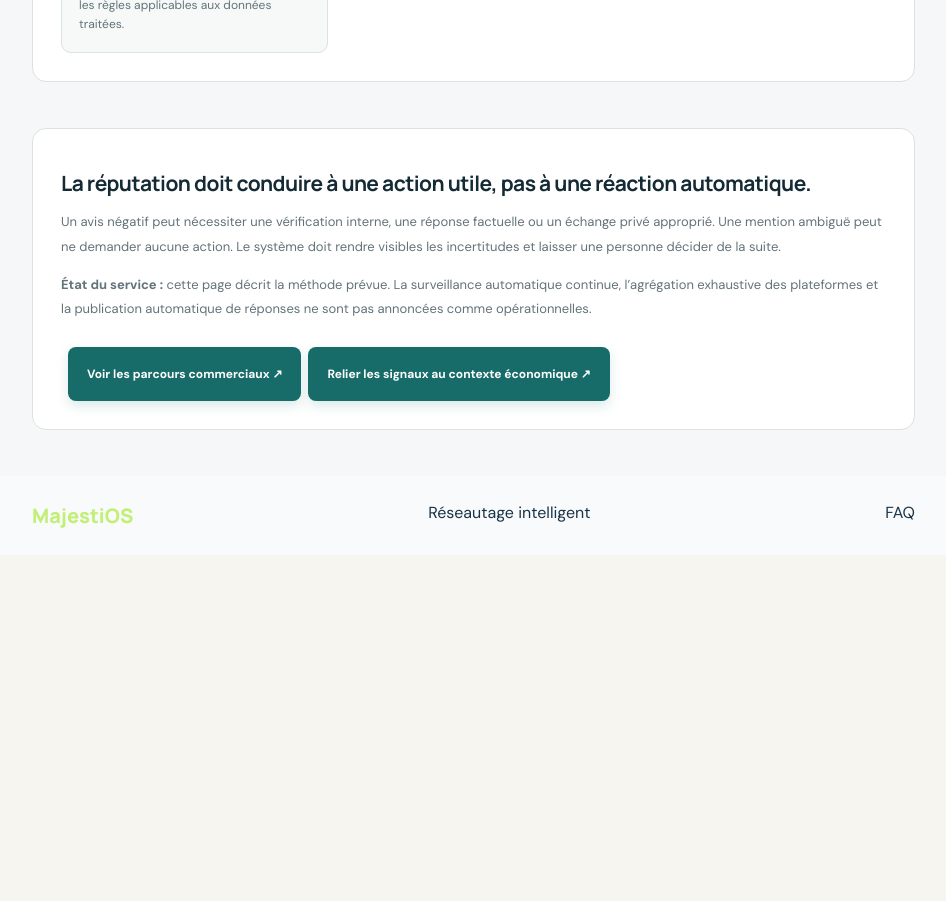
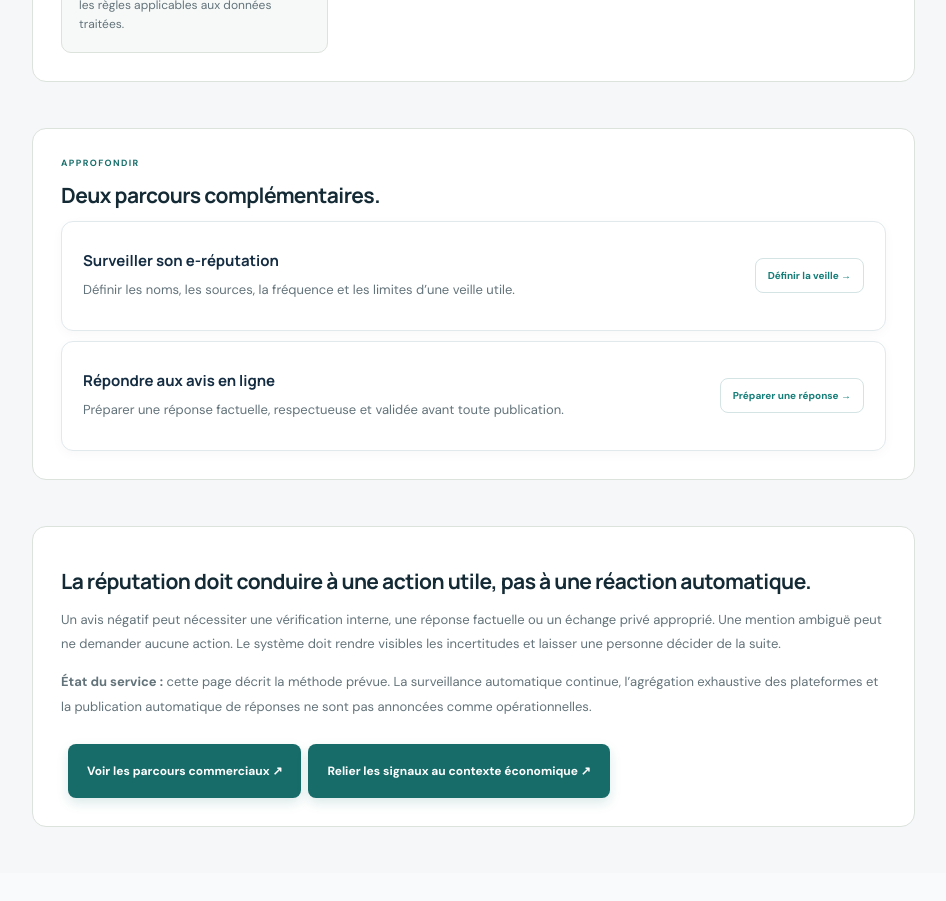
Before and after one commit to Chexpeer/Majestios, a Next.js app: page /developpement-commercial/e-reputation in a window 1280 px wide. Shown: the part 1860-2761 px from the top of the page, without its empty margins (286-1232 px from the left). Before the commit the page ends 2415 px from the top, so only its background shows below. Built offline with nearby package versions, Linux system fonts and the light colour scheme.

Commit message:
Relier la page e-réputation à ses parcours spécialisés

```diff
--- a/src/app/developpement-commercial/e-reputation/page.tsx
+++ b/src/app/developpement-commercial/e-reputation/page.tsx
@@ -19,6 +19,7 @@ export default function EReputationPage() {
   <section className="how-section concept-hero"><div><span className="section-label">DÉVELOPPEMENT COMMERCIAL · RÉPUTATION</span><h1>Écouter, vérifier, <em>répondre avec discernement.</em></h1><p>L’e-réputation ne consiste pas à collecter toutes les mentions disponibles. Elle demande de repérer les publications pertinentes, de les replacer dans leur contexte et de choisir une réponse proportionnée, sans confondre opinion, fait établi et incident à vérifier.</p></div></section>
   <section className="concept-principles"><span className="section-label">PARCOURS DE TRAITEMENT</span><h2>Cinq étapes, de la mention à la décision.</h2><ol className="bodacc-steps">{stages.map(s=><li key={s.n}><span>{s.n}</span><div><h3>{s.title}</h3><p>{s.text}</p></div></li>)}</ol></section>
   <section className="concept-principles"><span className="section-label">RÈGLES DE QUALITÉ</span><h2>Une veille responsable et exploitable.</h2><div className="bodacc-principle-grid"><div><strong>Traçabilité</strong><span>Conserver la source originale, la date et les limites de l’observation.</span></div><div><strong>Validation humaine</strong><span>Faire relire les réponses sensibles avant publication ; ne pas automatiser une réaction sans contrôle.</span></div><div><strong>Confidentialité</strong><span>Ne pas révéler d’informations client, de données personnelles ou d’éléments internes dans une réponse publique.</span></div><div><strong>Accès légitime</strong><span>Respecter les conditions d’accès et d’utilisation des plateformes, ainsi que les règles applicables aux données traitées.</span></div></div></section>
+  <section className="concept-principles"><span className="section-label">APPROFONDIR</span><h2>Deux parcours complémentaires.</h2><div className="results-list"><article className="result-card"><div className="result-main"><h3>Surveiller son e-réputation</h3><p>Définir les noms, les sources, la fréquence et les limites d’une veille utile.</p></div><div className="result-actions"><Link className="result-action" href="/developpement-commercial/e-reputation/surveiller">Définir la veille →</Link></div></article><article className="result-card"><div className="result-main"><h3>Répondre aux avis en ligne</h3><p>Préparer une réponse factuelle, respectueuse et validée avant toute publication.</p></div><div className="result-actions"><Link className="result-action" href="/developpement-commercial/e-reputation/repondre-aux-avis">Préparer une réponse →</Link></div></article></div></section>
   <section className="concept-principles"><h2>La réputation doit conduire à une action utile, pas à une réaction automatique.</h2><p>Un avis négatif peut nécessiter une vérification interne, une réponse factuelle ou un échange privé approprié. Une mention ambiguë peut ne demander aucune action. Le système doit rendre visibles les incertitudes et laisser une personne décider de la suite.</p><p><strong>État du service :</strong> cette page décrit la méthode prévue. La surveillance automatique continue, l’agrégation exhaustive des plateformes et la publication automatique de réponses ne sont pas annoncées comme opérationnelles.</p><div className="route-actions"><Link className="search-submit concept-cta" href="/developpement-commercial">Voir les parcours commerciaux ↗</Link><Link className="search-submit concept-cta" href="/business/intelligence-entreprises">Relier les signaux au contexte économique ↗</Link></div></section>
   <footer className="public-footer"><Link className="footer-brand" href="/">MajestiOS</Link><Link href="/reseaux">Réseautage intelligent</Link><Link href="/faq">FAQ</Link></footer>
  </main>;
```
